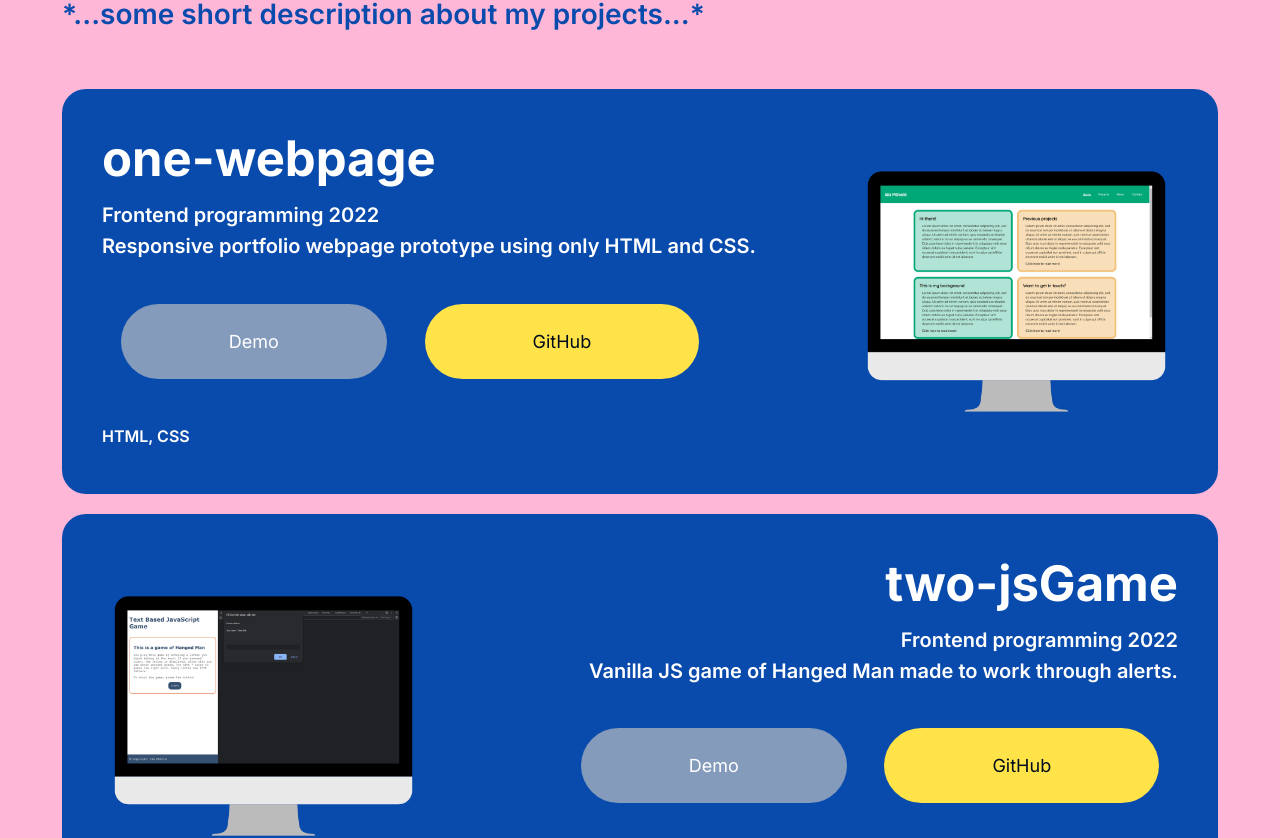
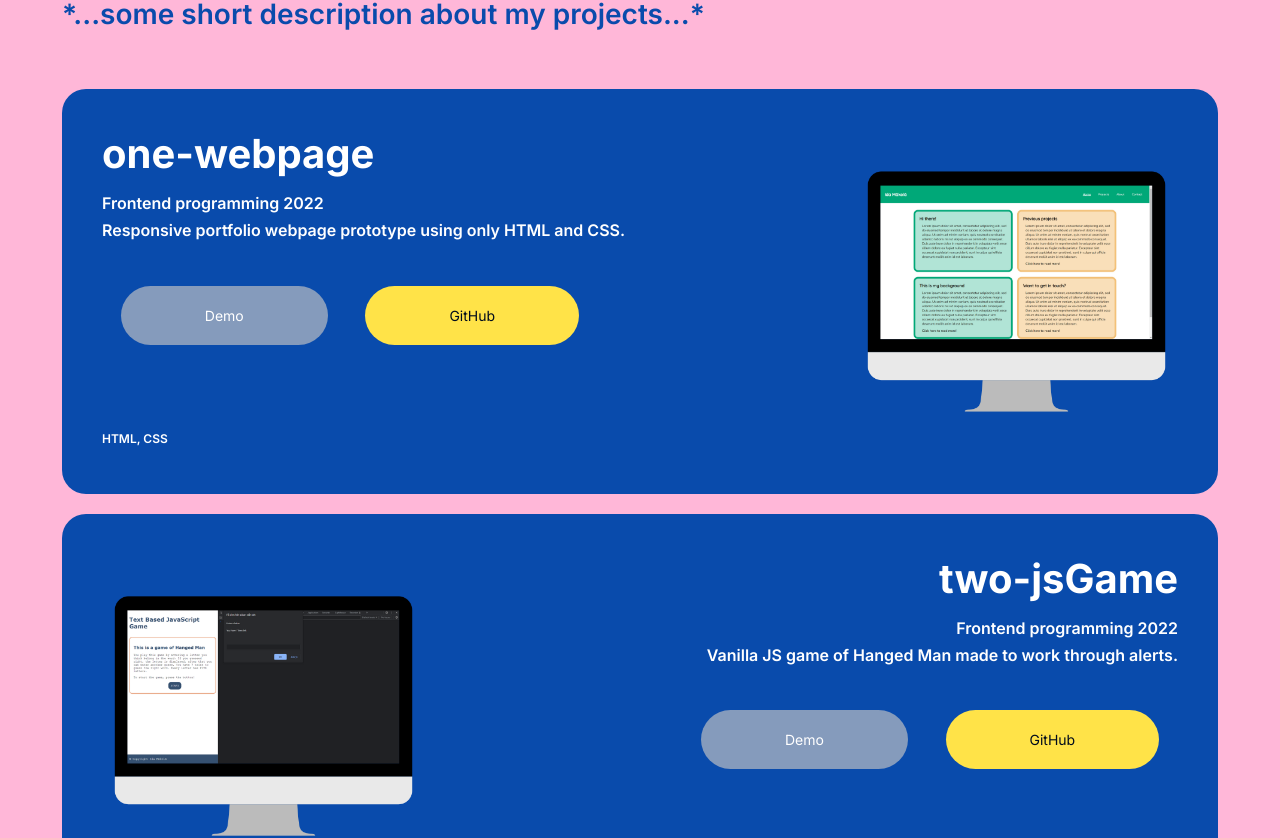
Before and after one commit to idamakela/assign-5, a Next.js app: page /projects in a window 1280 px wide. Shown: the part 331-1169 px from the top of the page. Built offline with nearby package versions, Linux system fonts and the light colour scheme.

Commit message:
destop view for projects page done

```diff
--- a/app/projects/page.js
+++ b/app/projects/page.js
@@ -13,7 +13,7 @@ export default function SpecProject() {
                         <h3>{project.title}</h3>
                         <p>{project.course}</p>
                         <p>{project.desc}</p>
-                        <div className="btn">
+                        <div className="btns">
                             {project.live ? (
                                 <button>
                                     <a href={project.demo}>Demo</a>
--- a/styles/projects.scss
+++ b/styles/projects.scss
@@ -19,12 +19,12 @@
         flex-direction: row-reverse;
         text-align: end;
 
-        .btn {
+        .btns {
             justify-content: end;
         }
     }
 
-    .btn {
+    .btns {
         @include flex-row;
         justify-content: start;
     }
@@ -71,3 +71,25 @@
         }
     }
 }
+
+@include tablet {
+    .project {
+        button {
+            font-size: 1.4rem;
+        }
+
+        h3 {
+            font-size: 4rem;
+        }
+
+        p {
+            font-size: 1.6rem;
+        }
+
+        .project-text {
+            .tools {
+                font-size: 1.2rem;
+            }
+        }
+    }
+}
```
